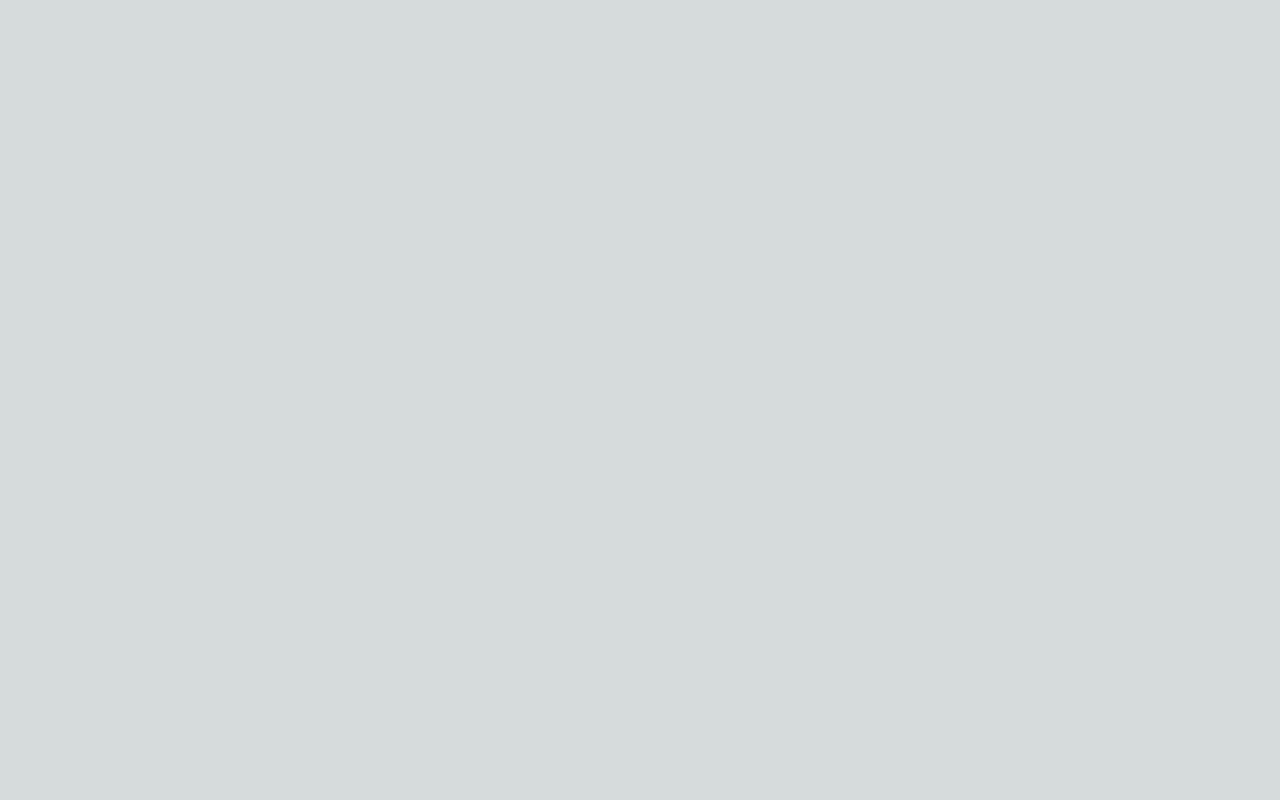
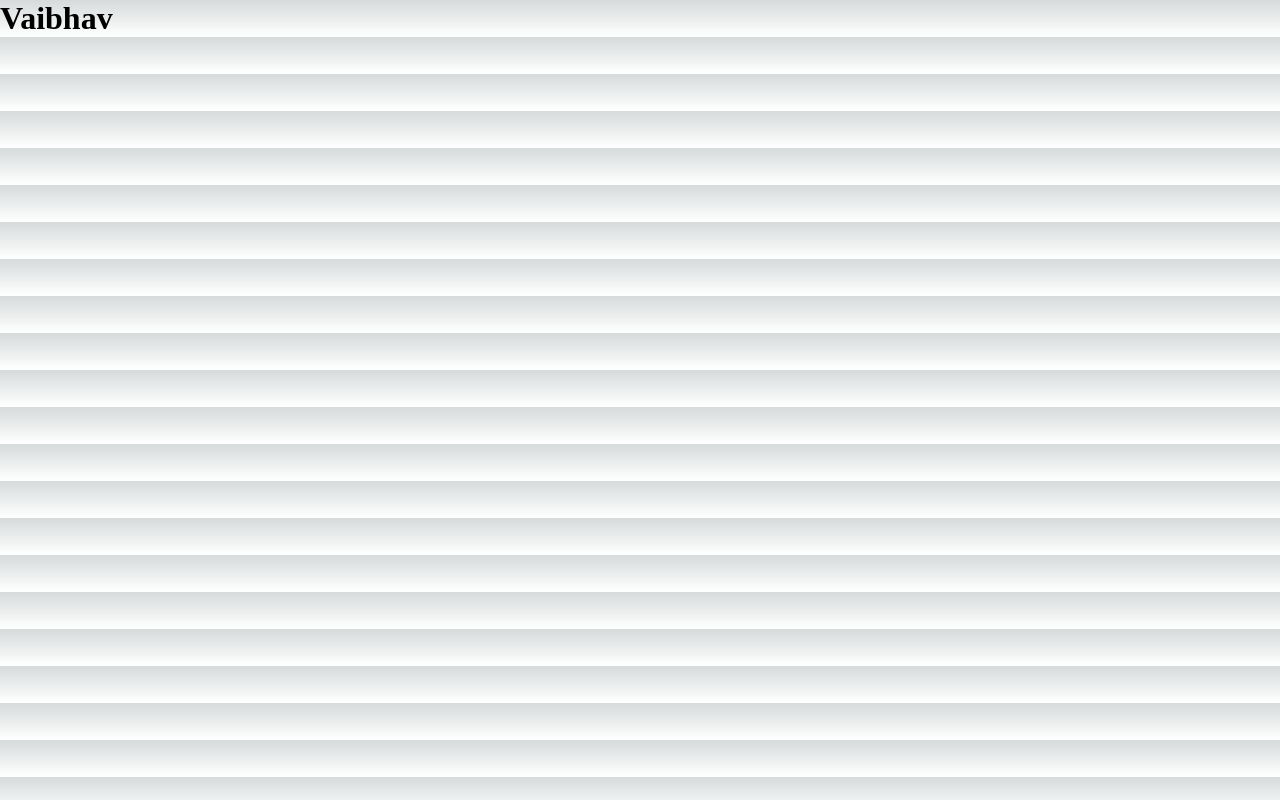
Before and after one commit to iCodeWalker/server-side-rendering, a Next.js app: page /user-profile in a window 1280 px wide. Before the commit this address had no page. Built offline with nearby package versions, Linux system fonts and the light colour scheme.

Commit message:
Added : basic of gerServerSideProps

```diff
--- /dev/null
+++ b/pages/user-profile.js
@@ -0,0 +1,21 @@
+import React from "react";
+
+const UserProfile = (props) => {
+  return (
+    <div>
+      <h1>{props.username}</h1>
+    </div>
+  );
+};
+export default UserProfile;
+
+// This function runs for every incoming request
+// Only executes on server after deployment
+// Not statically pre-generated
+export async function getServerSideProps() {
+  return {
+    props: {
+      username: "Vaibhav",
+    },
+  };
+}
```
